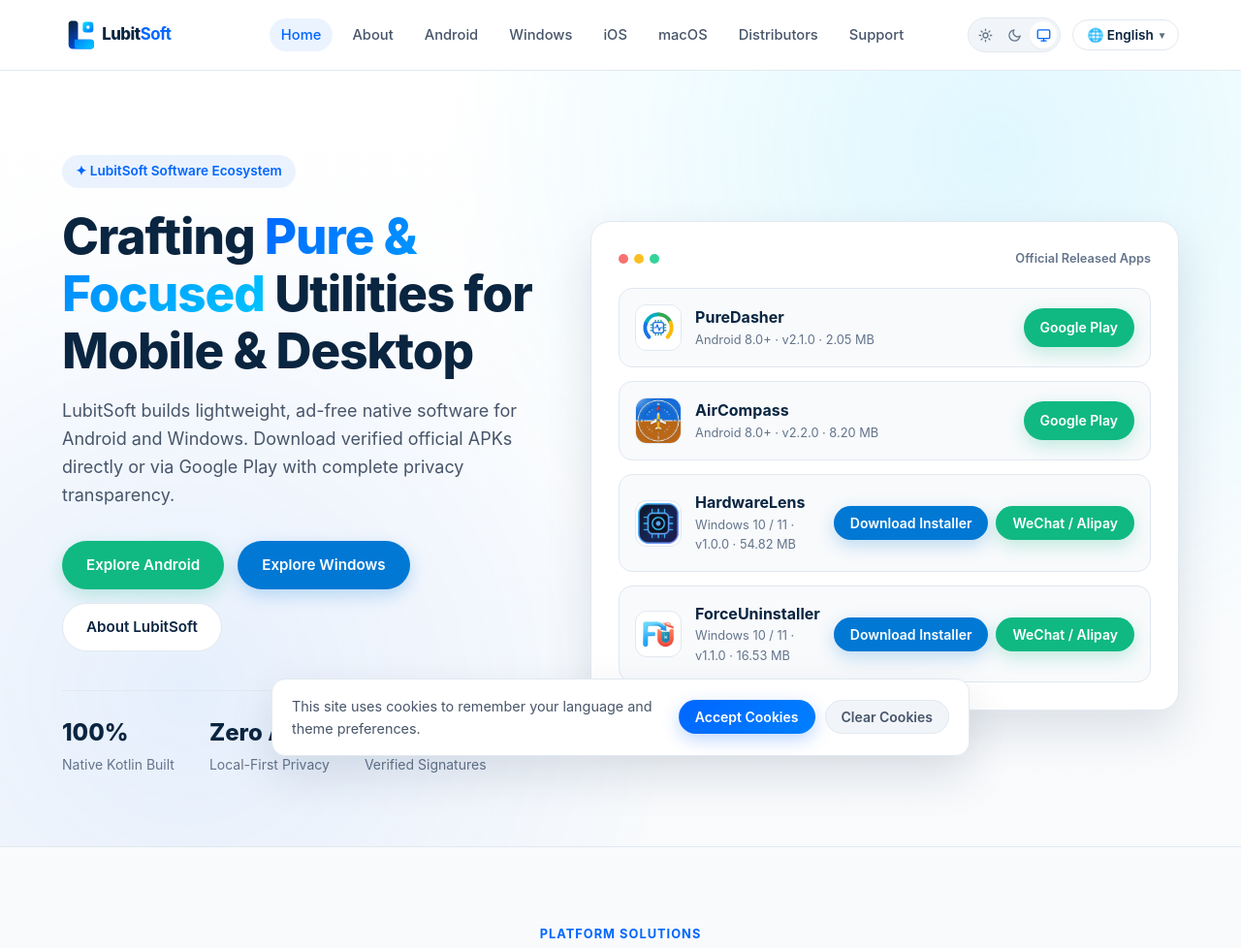
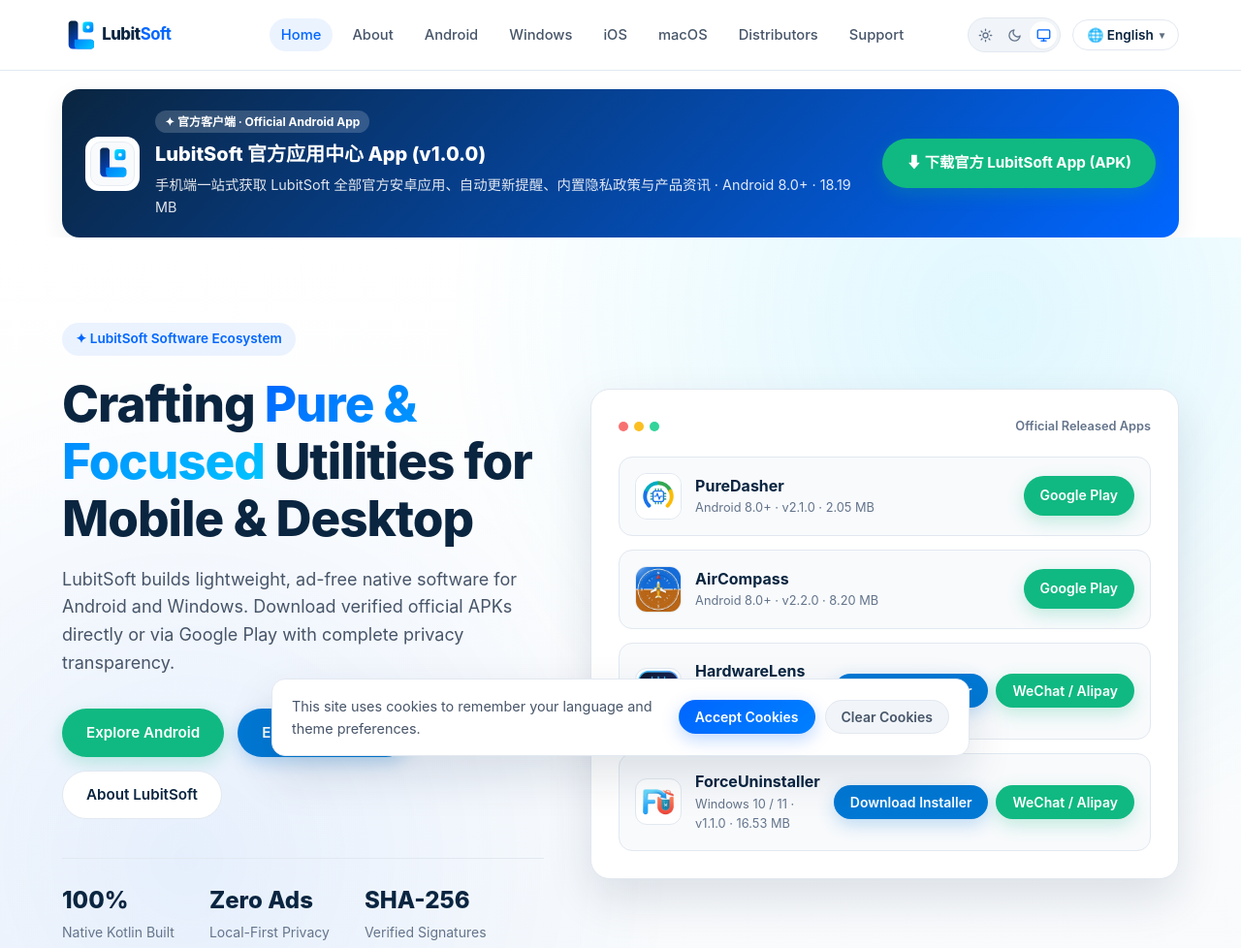
Before and after one commit to luweijie6yue14/lubitsoft.com, a plain HTML site: page index.html in a window 1280 px wide. Shown: the top 978 px of the page at 97% size. Drawn offline with Linux system fonts and the light colour scheme.

Commit message:
Add official LubitSoftApp v1.0.0 APK and homepage spotlight banner

```diff
--- a/index.html
+++ b/index.html
@@ -30,6 +30,31 @@
       </div>
     </div>
   </header>
+
+  <!-- Official LubitSoftApp Spotlight -->
+  <section style="padding: 20px 0 0;">
+    <div class="container">
+      <div style="background: linear-gradient(135deg, #0A2540 0%, #0066FF 100%); color: #FFFFFF; border-radius: 18px; padding: 20px 24px; display: flex; flex-wrap: wrap; align-items: center; justify-content: space-between; gap: 16px; box-shadow: var(--shadow-md);">
+        <div style="display: flex; align-items: center; gap: 16px; flex: 1; min-width: 260px;">
+          <img src="logo-mark.svg" alt="LubitSoftApp" style="width: 56px; height: 56px; border-radius: 14px; background: #FFFFFF; padding: 4px; flex-shrink: 0;" />
+          <div>
+            <div style="display: inline-block; font-size: 0.75rem; font-weight: 700; padding: 2px 10px; border-radius: 999px; background: rgba(255,255,255,0.18); margin-bottom: 6px;">
+              ✦ 官方客户端 · Official Android App
+            </div>
+            <h2 style="font-size: 1.25rem; font-weight: 800; margin: 0 0 4px; color: #FFFFFF;">LubitSoft 官方应用中心 App (v1.0.0)</h2>
+            <p style="font-size: 0.9rem; margin: 0; color: rgba(255,255,255,0.88);">
+              手机端一站式获取 LubitSoft 全部官方安卓应用、自动更新提醒、内置隐私政策与产品资讯 · Android 8.0+ · 18.19 MB
+            </p>
+          </div>
+        </div>
+        <div style="display: flex; align-items: center; gap: 10px; flex-shrink: 0;">
+          <a href="downloads/LubitSoftApp_v1.0.0.apk" download="LubitSoftApp_v1.0.0.apk" class="btn btn-android" style="white-space: nowrap; font-weight: 700;">
+            ⬇ 下载官方 LubitSoft App (APK)
+          </a>
+        </div>
+      </div>
+    </div>
+  </section>
 
   <!-- Hero Section -->
   <section class="hero">
```
Also changed, not shown: 1 other file.
